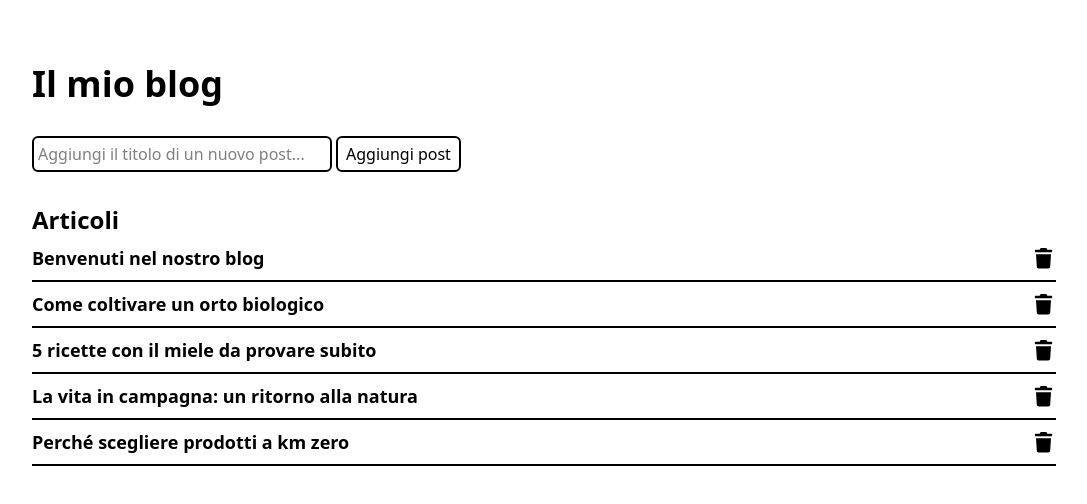
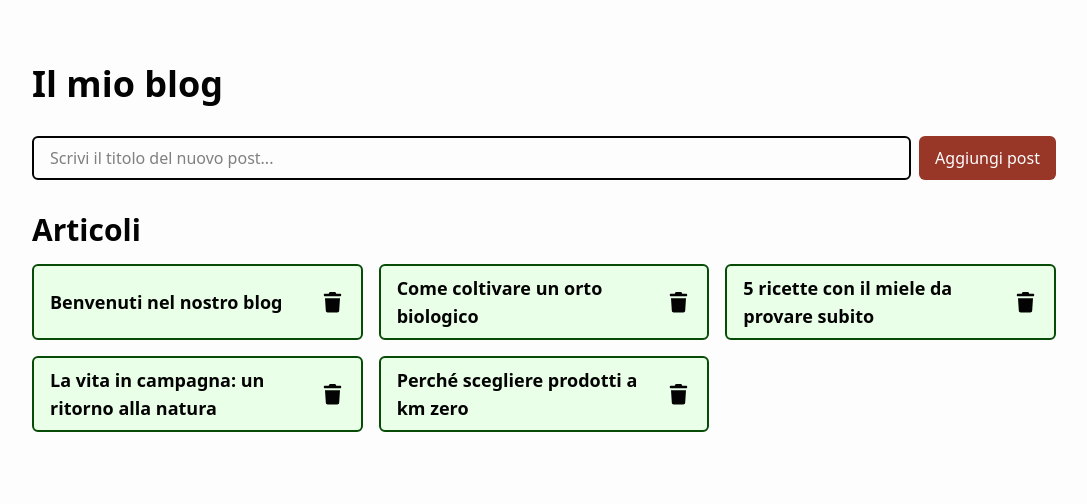
Before and after one commit to SimoL-003/react-form, a React (Vite) app: page / in a window 1280 px wide. Shown: the top 504 px of the page, without its empty margins (96-1183 px from the left). Built offline with nearby package versions, Linux system fonts and the light colour scheme.

Commit message:
style: improve UI

```diff
--- a/src/App.jsx
+++ b/src/App.jsx
@@ -42,7 +42,7 @@ function App() {
 
           <div className="posts my-8">
             <h2>Articoli</h2>
-            <ul>
+            <ul className="py-4 grid grid-cols-3 gap-4">
               {posts.map((curPost) => (
                 <Post
                   key={curPost.id}
--- a/src/components/elements/DeleteButton.jsx
+++ b/src/components/elements/DeleteButton.jsx
@@ -1,7 +1,16 @@
 export default function DeleteButton({ deletePost }) {
   return (
-    <button onClick={deletePost} className="cursor-pointer">
-      <svg xmlns="http://www.w3.org/2000/svg" viewBox="0 0 640 640" width={25}>
+    <button
+      onClick={deletePost}
+      className="delete-button cursor-pointer h-full"
+    >
+      <svg
+        xmlns="http://www.w3.org/2000/svg"
+        viewBox="0 0 640 640"
+        width={25}
+        fill="currentColor"
+        className="hover:text-red-500 transition-colors duration-150"
+      >
         <path d="M232.7 69.9L224 96L128 96C110.3 96 96 110.3 96 128C96 145.7 110.3 160 128 160L512 160C529.7 160 544 145.7 544 128C544 110.3 529.7 96 512 96L416 96L407.3 69.9C402.9 56.8 390.7 48 376.9 48L263.1 48C249.3 48 237.1 56.8 232.7 69.9zM512 208L128 208L149.1 531.1C150.7 556.4 171.7 576 197 576L443 576C468.3 576 489.3 556.4 490.9 531.1L512 208z" />
       </svg>
     </button>
--- a/src/components/elements/FormInputText.jsx
+++ b/src/components/elements/FormInputText.jsx
@@ -11,7 +11,7 @@ export default function FormInputText({
       type="text"
       id={id}
       placeholder={placeholder}
-      className="block min-w-[300px] w-fit border-2 py-1 px-1 rounded-md"
+      className="w-full"
     />
   );
 }
--- a/src/components/elements/SubmitButton.jsx
+++ b/src/components/elements/SubmitButton.jsx
@@ -1,6 +1,6 @@
 export default function SubmitButton({ text }) {
   return (
-    <button type="submit" className="button block">
+    <button type="submit" className="button block min-w-fit">
       {text}
     </button>
   );
--- a/src/components/widgets/AddPostForm.jsx
+++ b/src/components/widgets/AddPostForm.jsx
@@ -11,13 +11,13 @@ export default function AddPostForm({
       action=""
       onSubmit={handleSubmbit}
       autoComplete="off"
-      className="flex gap-1"
+      className="flex gap-2"
     >
       <FormInputText
         id={"new-title"}
         inputValue={titleInputValue}
         handleInputChange={handleTitleInputChange}
-        placeholder={"Aggiungi il titolo di un nuovo post..."}
+        placeholder={"Scrivi il titolo del nuovo post..."}
       />
       <SubmitButton text={"Aggiungi post"} />
     </form>
--- a/src/components/widgets/Post.jsx
+++ b/src/components/widgets/Post.jsx
@@ -2,7 +2,7 @@ import DeleteButton from "../elements/DeleteButton";
 
 export default function Post({ curPost, deletePost }) {
   return (
-    <li className="flex justify-between py-2 border-b-2">
+    <li className="card-post">
       <h4>{curPost.titolo}</h4>
       <DeleteButton deletePost={deletePost} />
     </li>
--- a/src/index.css
+++ b/src/index.css
@@ -1,12 +1,23 @@
 @import "tailwindcss";
 
+@theme {
+  --color-black: #030303;
+  --color-white: #fdfdfd;
+  --color-light-green: #eaffe8;
+  --color-dark-green: #064c07;
+  --color-brown: #983628;
+}
+
 @layer base {
+  body {
+    @apply bg-white text-black;
+  }
   h1 {
     @apply text-4xl font-bold;
   }
 
   h2 {
-    @apply text-2xl font-semibold;
+    @apply text-3xl font-semibold;
   }
 
   h4 {
@@ -15,8 +26,15 @@
 }
 
 @layer components {
+  input {
+    @apply block min-w-[50%] w-fit border-2 border-black py-2 px-4 rounded-md focus-visible:outline-0 focus-visible:border-brown transition-all duration-300;
+  }
   .button {
-    @apply border-2 rounded-md px-2 py-1 cursor-pointer hover:-translate-y-0.5 transition-all duration-150;
+    @apply bg-brown text-white rounded-md px-4 py-2 cursor-pointer hover:bg-dark-green transition-all duration-300;
+  }
+
+  .card-post {
+    @apply bg-light-green flex justify-between items-center py-2 px-4 border-2 border-dark-green rounded-md;
   }
 }
 
```
